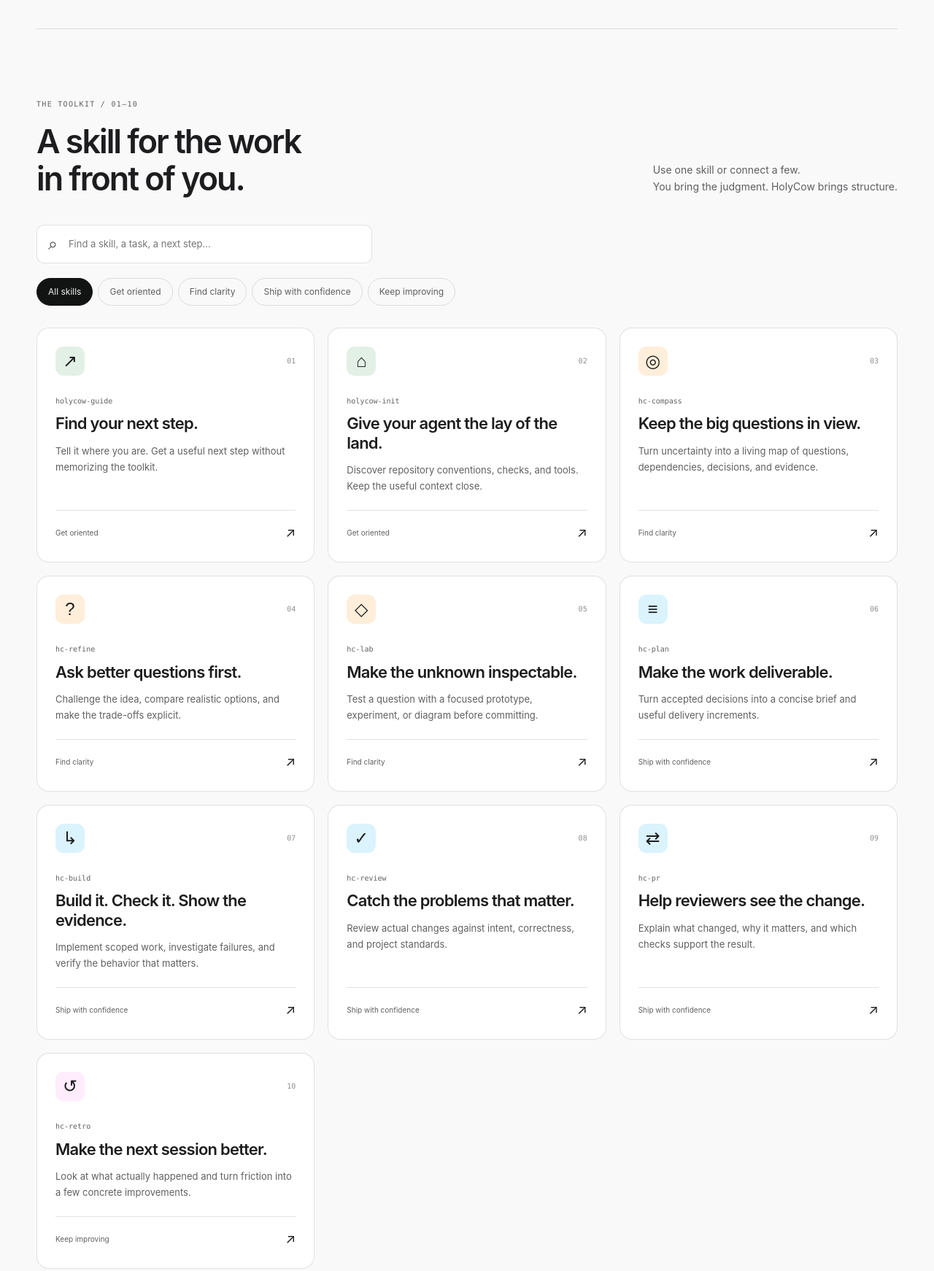
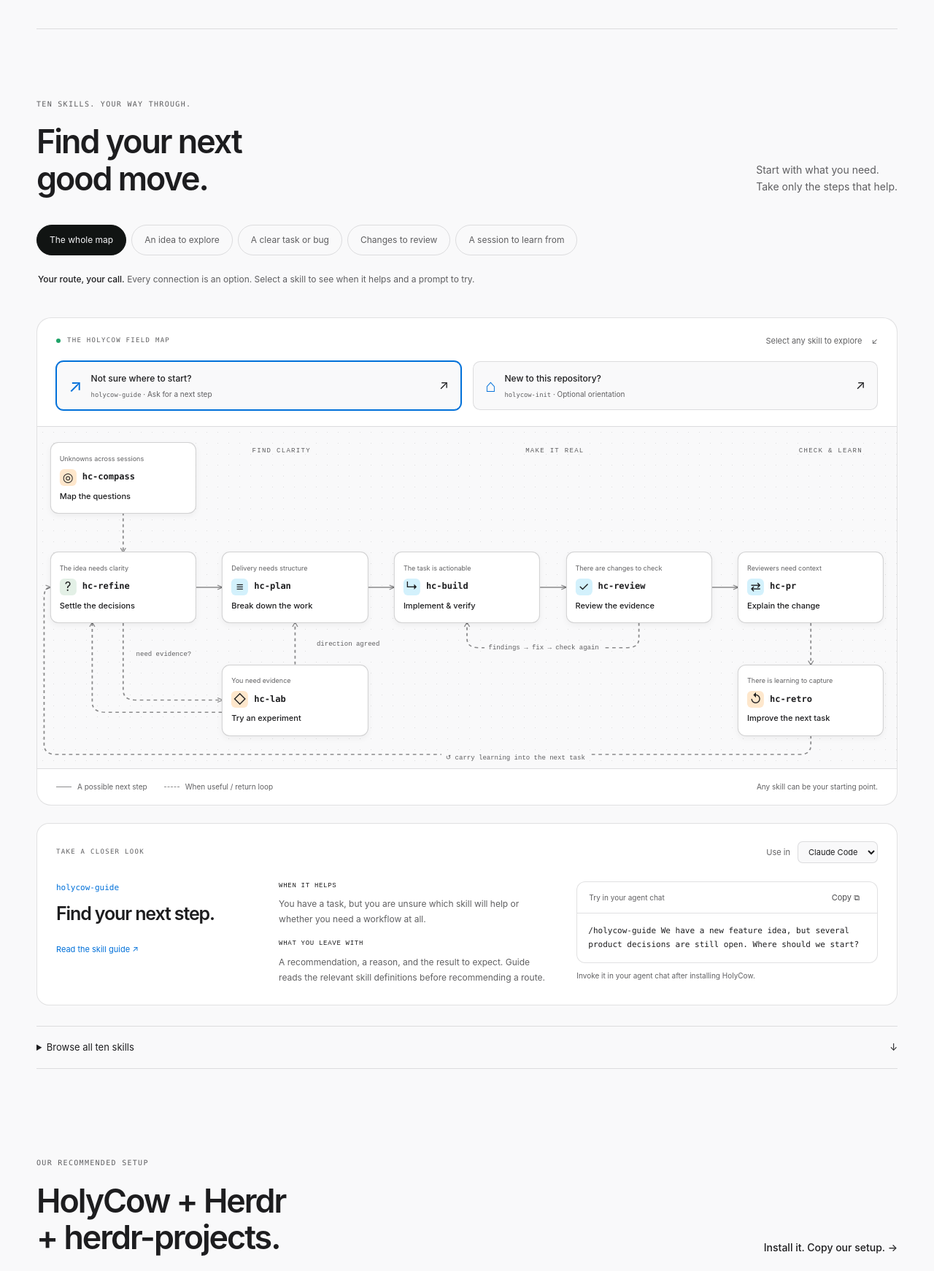
Before and after one commit to NeuralHerd/holycow, an Astro site in the folder website/: page / in a window 1280 px wide. Shown: the part 860-2602 px from the top of the page at 73% size. Built offline with nearby package versions, Linux system fonts and the light colour scheme; Astro itself is replaced by a stand-in of ours.

Commit message:
feat: add interactive skills map to landing page

```diff
--- /dev/null
+++ b/website/src/components/SkillMap.astro
@@ -0,0 +1,205 @@
+---
+import { skills } from '../data/skills';
+import Command from './Command.astro';
+
+const routes = [
+  { id: 'all', label: 'The whole map', start: 'holycow-guide', nodes: skills.map(skill => skill.name), note: 'Every connection is an option. Select a skill to see when it helps and a prompt to try.' },
+  { id: 'idea', label: 'An idea to explore', start: 'hc-refine', nodes: ['hc-compass', 'hc-refine', 'hc-lab', 'hc-plan', 'hc-build', 'hc-review', 'hc-pr'], note: 'Start with Refine. Add Lab when you need evidence, Compass for uncertainty across sessions, and Plan when delivery needs breaking down. Build once the direction is agreed; Review and PR help with the resulting change.' },
+  { id: 'task', label: 'A clear task or bug', start: 'hc-build', nodes: ['hc-build', 'hc-review'], note: 'Go straight to Build to implement or diagnose the failure, then Review the change. Review findings may send you back to Build.' },
+  { id: 'change', label: 'Changes to review', start: 'hc-review', nodes: ['hc-review', 'hc-pr'], note: 'Start with Review of the actual changes. If findings need fixes, return to Build. Use PR when you need a description grounded in the result.' },
+  { id: 'session', label: 'A session to learn from', start: 'hc-retro', nodes: ['hc-retro'], note: 'Start with Retro and the session evidence. Carry a few concrete improvements into your next task. A failing check alone calls for investigation in Build.' },
+];
+const positions = [
+  { name: 'hc-compass', x: 10, y: 15, cue: 'Unknowns across sessions', action: 'Map the questions', kind: 'branch' },
+  { name: 'hc-refine', x: 10, y: 47, cue: 'The idea needs clarity', action: 'Settle the decisions', kind: 'main' },
+  { name: 'hc-lab', x: 30, y: 80, cue: 'You need evidence', action: 'Try an experiment', kind: 'branch' },
+  { name: 'hc-plan', x: 30, y: 47, cue: 'Delivery needs structure', action: 'Break down the work', kind: 'main' },
+  { name: 'hc-build', x: 50, y: 47, cue: 'The task is actionable', action: 'Implement & verify', kind: 'main' },
+  { name: 'hc-review', x: 70, y: 47, cue: 'There are changes to check', action: 'Review the evidence', kind: 'main' },
+  { name: 'hc-pr', x: 90, y: 47, cue: 'Reviewers need context', action: 'Explain the change', kind: 'main' },
+  { name: 'hc-retro', x: 90, y: 80, cue: 'There is learning to capture', action: 'Improve the next task', kind: 'branch' },
+];
+const edges = [
+  { from: 'hc-compass', to: 'hc-refine', d: 'M100 118 V172', optional: true },
+  { from: 'hc-refine', to: 'hc-plan', d: 'M185 220.9 H215' },
+  { from: 'hc-refine', to: 'hc-lab', d: 'M100 270 V362 Q100 376 114 376 H215', optional: true },
+  { from: 'hc-lab', to: 'hc-refine', d: 'M215 393 H80 Q64 393 64 379 V270', optional: true },
+  { from: 'hc-lab', to: 'hc-plan', d: 'M300 327 V270', optional: true },
+  { from: 'hc-plan', to: 'hc-build', d: 'M385 220.9 H415' },
+  { from: 'hc-build', to: 'hc-review', d: 'M585 220.9 H615' },
+  { from: 'hc-review', to: 'hc-pr', d: 'M785 220.9 H815' },
+  { from: 'hc-review', to: 'hc-build', d: 'M700 270 V291 Q700 304 687 304 H513 Q500 304 500 291 V270', optional: true },
+  { from: 'hc-pr', to: 'hc-retro', d: 'M900 270 V327', optional: true },
+  { from: 'hc-retro', to: 'hc-refine', d: 'M900 425 V438 Q900 451 887 451 H22 Q8 451 8 437 V235 Q8 221 15 221', optional: true },
+];
+---
+<div class="skill-map" id="workflows" data-skill-map>
+  <div class="map-routes" role="group" aria-label="Choose your starting situation">
+    {routes.map((route, i) => <button type="button" data-map-route={route.id} data-route-nodes={route.nodes.join(' ')} data-route-start={route.start} aria-pressed={i === 0 ? 'true' : 'false'} aria-controls="map-canvas map-route-note">{route.label}</button>)}
+  </div>
+  <div class="map-route-note" id="map-route-note" role="status" aria-live="polite" aria-atomic="true">
+    {routes.map((route, i) => <p data-route-note={route.id} hidden={i !== 0}><strong>{i === 0 ? 'Your route, your call.' : route.label + '.'}</strong> {route.note}</p>)}
+  </div>
+
+  <div class="map-surface">
+    <div class="map-topline"><span class="eyebrow"><span class="status-dot"></span> THE HOLYCOW FIELD MAP</span><span class="map-instruction">Select any skill to explore <span aria-hidden="true">↙</span></span></div>
+    <div class="map-helpers">
+      {skills.slice(0, 2).map((skill, i) => <button type="button" class="map-helper" data-map-node={skill.name} aria-pressed={i === 0 ? 'true' : 'false'} aria-controls={`map-detail-${skill.name}`}>
+        <span class="helper-icon" aria-hidden="true">{skill.symbol}</span><span><strong>{i === 0 ? 'Not sure where to start?' : 'New to this repository?'}</strong><span><code>{skill.name}</code> · {i === 0 ? 'Ask for a next step' : 'Optional orientation'}</span></span><span aria-hidden="true">↗</span>
+      </button>)}
+    </div>
+
+    <div class="map-canvas" id="map-canvas" role="group" aria-label="Skill connections. Possible routes, not a required sequence.">
+      <div class="map-stage-labels" aria-hidden="true"><span>FIND CLARITY</span><span>MAKE IT REAL</span><span>CHECK & LEARN</span></div>
+      <svg class="map-connections" viewBox="0 0 1000 470" preserveAspectRatio="none" aria-hidden="true">
+        <defs><marker id="map-arrow" viewBox="0 0 10 10" refX="8" refY="5" markerWidth="5" markerHeight="5" orient="auto-start-reverse"><path d="M1 1 9 5 1 9" fill="none" stroke="context-stroke" stroke-width="1.5" /></marker></defs>
+        {edges.map(edge => <path class:list={['map-edge', edge.optional && 'map-edge-optional']} data-map-edge data-from={edge.from} data-to={edge.to} d={edge.d} marker-end="url(#map-arrow)" />)}
+      </svg>
+      {positions.map(position => {
+        const skill = skills.find(skill => skill.name === position.name)!;
+        return <button type="button" class:list={['map-node', `map-node-${position.kind}`]} style={`--node-x: ${position.x}%; --node-y: ${position.y}%`} data-map-node={skill.name} aria-pressed="false" aria-controls={`map-detail-${skill.name}`}>
+          <span class="node-cue">{position.cue}</span><span class="map-node-heading"><span class="map-symbol" aria-hidden="true">{skill.symbol}</span><code>{skill.name}</code></span><strong>{position.action}</strong>
+        </button>;
+      })}
+      <span class="map-annotation annotation-evidence">need evidence?</span>
+      <span class="map-annotation annotation-decided">direction agreed</span>
+      <span class="map-annotation annotation-fixes">findings → fix → check again</span>
+      <span class="map-annotation annotation-learning">↺ carry learning into the next task</span>
+    </div>
+    <div class="map-legend"><span><i></i> A possible next step</span><span><i class="legend-optional"></i> When useful / return loop</span><span>Any skill can be your starting point.</span></div>
+  </div>
+
+  <section class="map-details" aria-label="Explore the selected skill">
+    <div class="detail-toolbar"><span class="eyebrow">TAKE A CLOSER LOOK</span><label>Use in <select data-map-agent aria-label="Agent for example prompts"><option value="/">Claude Code</option><option value="$">Codex</option><option value="/">Cursor</option></select></label></div>
+    {skills.map((skill, i) => <div class="map-detail" id={`map-detail-${skill.name}`} data-map-detail={skill.name} hidden={i !== 0}>
+      <div class="detail-title"><code>{skill.name}</code><h3>{skill.title}</h3><a href={`/skills/${skill.name}/`}>Read the skill guide <span aria-hidden="true">↗</span></a></div>
+      <div class="detail-explanation"><h4>WHEN IT HELPS</h4><p>{skill.when}</p><h4>WHAT YOU LEAVE WITH</h4><p>{skill.outcome}</p></div>
+      <div class="detail-prompt"><Command command={`/${skill.name} ${skill.prompt}`} label="Try in your agent chat" /><p>Invoke it in your agent chat after installing HolyCow.</p></div>
+    </div>)}
+  </section>
+</div>
+
+<script>
+  const map = document.querySelector<HTMLElement>('[data-skill-map]');
+  if (map) {
+    const nodes = Array.from(map.querySelectorAll<HTMLButtonElement>('[data-map-node]'));
+    const routes = Array.from(map.querySelectorAll<HTMLButtonElement>('[data-map-route]'));
+    const panels = Array.from(map.querySelectorAll<HTMLElement>('[data-map-detail]'));
+    function selectSkill(name: string) {
+      nodes.forEach(node => node.setAttribute('aria-pressed', String(node.dataset.mapNode === name)));
+      panels.forEach(panel => { panel.hidden = panel.dataset.mapDetail !== name; });
+    }
+    nodes.forEach(node => node.addEventListener('click', () => selectSkill(node.dataset.mapNode!)));
+    routes.forEach(route => route.addEventListener('click', () => {
+      const routeNodes = (route.dataset.routeNodes ?? '').split(' ');
+      const isOverview = route.dataset.mapRoute === 'all';
+      map.dataset.route = route.dataset.mapRoute;
+      routes.forEach(button => button.setAttribute('aria-pressed', String(button === route)));
+      nodes.forEach(node => { node.dataset.onRoute = String(routeNodes.includes(node.dataset.mapNode!)); });
+      map.querySelectorAll<SVGPathElement>('[data-map-edge]').forEach(edge => {
+        edge.dataset.onRoute = String(!isOverview && routeNodes.includes(edge.dataset.from!) && routeNodes.includes(edge.dataset.to!));
+      });
+      map.querySelectorAll<HTMLElement>('[data-route-note]').forEach(note => { note.hidden = note.dataset.routeNote !== route.dataset.mapRoute; });
+      selectSkill(route.dataset.routeStart!);
+    }));
+    map.querySelector<HTMLSelectElement>('[data-map-agent]')?.addEventListener('change', event => {
+      const prefix = (event.target as HTMLSelectElement).value;
+      panels.forEach(panel => {
+        const code = panel.querySelector('pre code');
+        const copy = panel.querySelector<HTMLButtonElement>('[data-copy]');
+        if (code && copy) {
+          const prompt = prefix + code.textContent!.slice(1);
+          code.textContent = prompt;
+          copy.dataset.copy = prompt;
+        }
+      });
+    });
+  }
+</script>
+
+<style>
+  .map-routes { display: flex; gap: 7px; flex-wrap: wrap; margin-bottom: 22px; }
+  .map-routes button { border: 1px solid var(--border); border-radius: 50px; padding: 10px 17px; color: var(--ink-70); background: transparent; font-size: 12px; }
+  .map-routes [aria-pressed="true"] { background: var(--primary); color: var(--primary-foreground); border-color: var(--primary); }
+  .map-surface { border: 1px solid var(--border); border-radius: 20px; overflow: hidden; background: var(--card); }
+  .map-topline { padding: 22px 26px 19px; display: flex; align-items: center; justify-content: space-between; gap: 16px; }
+  .map-topline .eyebrow { margin: 0; font-size: 9px; }
+  .map-instruction { font-size: 11px; color: var(--ink-70); }
+  .map-instruction > span { margin-left: 10px; }
+  .map-helpers { display: grid; grid-template-columns: 1fr 1fr; gap: 16px; padding: 0 26px 22px; }
+  .map-helper { text-align: left; display: flex; align-items: center; gap: 12px; border: 1px solid var(--border); border-radius: 10px; padding: 13px 16px; background: var(--background); color: var(--ink); }
+  .helper-icon { font-size: 24px; color: var(--accent-blue); }
+  .map-helper strong { font-size: 12px; font-weight: 550; display: block; }
+  .map-helper > span > span { display: block; font-size: 10px; color: var(--ink-70); margin-top: 3px; }
+  .map-helper > span:last-child { margin-left: auto; font-size: 17px; }
+  .map-helper[aria-pressed="true"] { border-color: var(--accent-blue); box-shadow: 0 0 0 1px var(--accent-blue); }
+  .map-canvas { position: relative; height: 470px; background-color: var(--background); background-image: radial-gradient(var(--ink-13) .7px, transparent .7px); background-size: 15px 15px; border-block: 1px solid var(--border); }
+  .map-stage-labels { position: absolute; top: 27px; left: 25%; right: 4%; display: flex; justify-content: space-between; font: 9px/1.5 monospace; letter-spacing: 1.3px; color: var(--ink-70); }
+  .map-connections { position: absolute; inset: 0; height: 100%; width: 100%; overflow: visible; }
+  .map-edge { fill: none; stroke: var(--ink-50); stroke-width: 1.5; }
+  .map-edge-optional { stroke-dasharray: 4 4; stroke: var(--ink-50); }
+  .map-edge[data-on-route="true"] { stroke: var(--chart-1); stroke-width: 2; }
+  .map-node { width: 17%; height: 98px; position: absolute; left: var(--node-x); top: var(--node-y); transform: translate(-50%, -50%); padding: 13px 12px; border: 1px solid var(--border-strong); background: var(--card); color: var(--ink); border-radius: 11px; text-align: left; box-shadow: 0 3px 9px var(--black-05); }
+  .map-node-heading { display: flex; gap: 8px; align-items: center; margin-block: 6px 5px; }
+  .map-node code { font-size: 12px; font-weight: 600; }
+  .map-symbol { width: 23px; height: 23px; border-radius: 6px; background: var(--background-green); font-size: 17px; text-align: center; line-height: 23px; flex-shrink: 0; }
+  .map-node-main:nth-of-type(n+4) .map-symbol { background: color-mix(in srgb, var(--gradient-sky) 40%, var(--card)); }
+  .map-node-branch .map-symbol { background: color-mix(in srgb, var(--gradient-peach) 55%, var(--card)); }
+  .map-node strong { font-size: 11px; font-weight: 500; display: block; }
+  .node-cue { font-size: 9px; color: var(--ink-70); display: block; white-space: nowrap; }
+  .map-node[data-on-route="false"] { background: var(--background-secondary); box-shadow: none; }
+  .map-node[data-on-route="true"] { border-color: var(--accent-blue); }
+  .map-node[aria-pressed="true"] { border-color: var(--accent-blue); box-shadow: 0 0 0 2px var(--accent-blue), 0 5px 15px var(--black-05); }
+  .map-node:hover, .map-helper:hover { border-color: var(--accent-blue); }
+  .map-annotation { position: absolute; font: 9px/1.5 monospace; color: var(--ink-70); background: var(--background); padding: 2px 6px; }
+  .annotation-evidence { left: 11%; top: 65%; }
+  .annotation-decided { left: 32%; top: 62%; }
+  .annotation-fixes { left: 52%; top: 63%; }
+  .annotation-learning { left: 47%; bottom: 1%; }
+  .map-legend { display: flex; flex-wrap: wrap; align-items: center; gap: 12px 23px; padding: 16px 26px; font-size: 10px; color: var(--ink-70); }
+  .map-legend > span { display: flex; align-items: center; gap: 8px; }
+  .map-legend > span:last-child { margin-left: auto; }
+  .map-legend i { width: 21px; border-top: 1px solid var(--ink-50); }
+  .map-legend .legend-optional { border-top-style: dashed; }
+  .map-route-note { padding: 0 2px 22px; font-size: 12px; line-height: 1.8; min-height: 63px; }
+  .map-route-note p { margin: 0; color: var(--ink-70); }
+  .map-route-note strong { color: var(--ink); font-weight: 550; }
+  .map-details { border: 1px solid var(--border); border-radius: 17px; background: var(--card); padding: 24px 26px 27px; margin-top: 24px; }
+  .detail-toolbar { display: flex; align-items: center; justify-content: space-between; gap: 20px; margin-bottom: 25px; }
+  .detail-toolbar .eyebrow { margin: 0; font-size: 9px; }
+  .detail-toolbar label { display: flex; gap: 10px; align-items: center; font-size: 11px; color: var(--ink-70); }
+  .detail-toolbar select { background: var(--background); border: 1px solid var(--border); border-radius: 7px; color: var(--ink); padding: 6px 10px; font: inherit; }
+  .map-detail { display: grid; grid-template-columns: .8fr 1.1fr 1.2fr; gap: 30px; }
+  .detail-title > code { display: block; font-size: 11px; color: var(--accent-blue); margin-bottom: 12px; }
+  .detail-title h3 { font-size: 25px; margin-bottom: 20px; max-width: 230px; }
+  .detail-title a { font-size: 11px; text-decoration: none; }
+  .detail-explanation h4 { font: 9px/1.5 monospace; letter-spacing: .7px; margin: 0 0 7px; }
+  .detail-explanation p { font-size: 12px; line-height: 1.75; color: var(--ink-70); margin-bottom: 17px; }
+  .detail-explanation p:last-child { margin-bottom: 0; }
+  .detail-prompt :global(.command pre) { font-size: 11px; white-space: pre-wrap; overflow-wrap: anywhere; padding: 15px; }
+  .detail-prompt > p { margin: 9px 0 0; font-size: 10px; color: var(--ink-70); }
+  @media (max-width: 1100px) {
+    .node-cue { font-size: 8px; }.map-node { padding: 12px 9px; }.map-node-heading { gap: 5px; }.map-node code { font-size: 11px; }.map-node strong { font-size: 10px; }
+    .map-detail { grid-template-columns: 1fr 1.4fr; gap: 24px; }.detail-prompt { grid-column: 1 / -1; }.detail-title h3 { max-width: 280px; }
+  }
+  @media (max-width: 800px) {
+    .map-topline { padding: 20px; }.map-instruction { display: none; }.map-helpers { padding: 0 20px 20px; gap: 10px; }.map-helper { padding: 12px; }.map-helper > span > span { font-size: 9px; }
+    .map-canvas { height: auto; display: grid; grid-template-columns: repeat(2, minmax(0, 1fr)); gap: 26px 18px; padding: 25px 20px 35px; }
+    .map-connections, .map-stage-labels, .map-annotation { display: none; }
+    .map-node { position: relative; inset: auto; transform: none; width: 100%; height: auto; min-height: 104px; padding: 14px; }
+    .map-node[data-on-route="false"] { display: none; }.map-node-branch { border-style: dashed; }
+    .map-node code { font-size: 13px; }.node-cue { font-size: 10px; white-space: normal; }.map-node strong { font-size: 12px; }.map-node-heading { margin-block: 8px 5px; gap: 8px; }
+    .map-node::after { content: '↓'; position: absolute; bottom: -25px; left: 50%; font-size: 16px; color: var(--ink-50); }
+    .map-node:last-of-type::after { content: '↺'; }
+    .skill-map[data-route="task"] .map-node[data-map-node="hc-review"]::after, .skill-map[data-route="change"] .map-node[data-map-node="hc-pr"]::after, .skill-map[data-route="idea"] .map-node[data-map-node="hc-pr"]::after { content: none; }
+    .map-node[data-map-node="hc-compass"] { grid-column: 1 / -1; }.map-node[data-map-node="hc-refine"], .map-node[data-map-node="hc-lab"] { grid-row: 2; }
+    .map-node[data-map-node="hc-plan"], .map-node[data-map-node="hc-build"], .map-node[data-map-node="hc-review"], .map-node[data-map-node="hc-pr"], .map-node[data-map-node="hc-retro"] { grid-column: 1 / -1; }
+    .map-legend { padding: 17px 20px; gap: 10px 20px; }.map-legend > span:last-child { margin-left: 0; width: 100%; }
+  }
+  @media (max-width: 540px) {
+    .map-routes { gap: 7px; }.map-routes button { font-size: 11px; padding: 8px 12px; }.map-helpers { grid-template-columns: 1fr; }
+    .map-details { padding: 20px; }.map-detail { grid-template-columns: 1fr; gap: 23px; }.detail-title h3 { margin-bottom: 12px; max-width: none; font-size: 27px; }.detail-prompt { grid-column: auto; }
+    .detail-toolbar { gap: 10px; }.detail-toolbar .eyebrow { font-size: 8px; letter-spacing: .7px; }.detail-toolbar label { font-size: 10px; gap: 6px; }
+    .map-node { padding: 13px 10px; }.node-cue { font-size: 9px; }.map-node code { font-size: 11px; }.map-node strong { font-size: 10px; }
+  }
+</style>
--- a/website/src/pages/index.astro
+++ b/website/src/pages/index.astro
@@ -3,6 +3,7 @@
 import Mark from '../components/Mark.astro';
 import Command from '../components/Command.astro';
 import SkillCards from '../components/SkillCards.astro';
+import SkillMap from '../components/SkillMap.astro';
 import { installCommand } from '../data/skills';
 ---
 <Base title="Better questions. Better software." description="Ten open-source skills for Claude Code, Codex, and Cursor. Challenge ideas, explore uncertainty, plan useful work, build, review, and learn.">
@@ -31,17 +32,9 @@
   </section>
 
   <section id="skills" class="catalogue container">
-    <div class="section-heading"><div><p class="eyebrow">THE TOOLKIT / 01—10</p><h2>A skill for the work<br />in front of you.</h2></div><p>Use one skill or connect a few.<br />You bring the judgment. HolyCow brings structure.</p></div>
-    <SkillCards />
-  </section>
-
-  <section class="workflow-section container" id="workflows">
-    <div class="section-heading"><div><p class="eyebrow">START WHERE YOU ARE</p><h2>Every task has<br />a different starting point.</h2></div><a class="text-link" href="/docs/getting-started/#example-workflows">See workflow examples →</a></div>
-    <div class="workflow-grid">
-      <article><span class="scenario-label">01 / THE UNCERTAIN IDEA</span><h3>“We have an idea.<br />A lot is still open.”</h3><p>Map the unknowns, discuss the decisions, and test what conversation cannot settle.</p><div class="route-links"><a href="/skills/hc-compass/">Compass</a><span>→</span><a href="/skills/hc-refine/">Refine</a><span>↔</span><a href="/skills/hc-lab/">Lab</a></div></article>
-      <article><span class="scenario-label">02 / THE CLEAR BUG</span><h3>“We know what broke.<br />Let’s fix it.”</h3><p>Reproduce the failure, make a focused change, and verify that the fix solves it.</p><div class="route-links"><a href="/skills/hc-build/">Build</a><span>→</span><a href="/skills/hc-review/">Review</a></div></article>
-      <article><span class="scenario-label">03 / THE EXISTING CHANGE</span><h3>“The code is ready.<br />Give it a careful look.”</h3><p>Review the actual work, then give reviewers the context and evidence they need.</p><div class="route-links"><a href="/skills/hc-review/">Review</a><span>→</span><a href="/skills/hc-pr/">PR</a></div></article>
-    </div>
+    <div class="section-heading"><div><p class="eyebrow">TEN SKILLS. YOUR WAY THROUGH.</p><h2>Find your next<br />good move.</h2></div><p>Start with what you need.<br />Take only the steps that help.</p></div>
+    <SkillMap />
+    <details class="skill-catalogue"><summary>Browse all ten skills <span aria-hidden="true">↓</span></summary><SkillCards /></details>
   </section>
 
   <section class="workflow-section container" id="recommended-setup">
@@ -61,3 +54,9 @@
 
   <section class="project-note container"><p><strong>Built in the open. Still learning.</strong> These are ten foundational skills in an early release. Live workflow evaluation across all three agents is still pending. Our <a href="/docs/evaluations/invocation/">evaluation scenarios</a> describe expected behavior, not passing results.</p><p>Inspired by the work of Matt Pocock, Lauren Tan, and Addy Osmani. <a href="/docs/attribution/">Read the credits →</a></p></section>
 </Base>
+
+<style>
+  .skill-catalogue { margin-block: 28px 36px; border-block: 1px solid var(--border); padding-block: 18px; }
+  .skill-catalogue > summary { cursor: pointer; font-size: 13px; color: var(--ink); }
+  .skill-catalogue > summary span { float: right; }
+</style>
```
